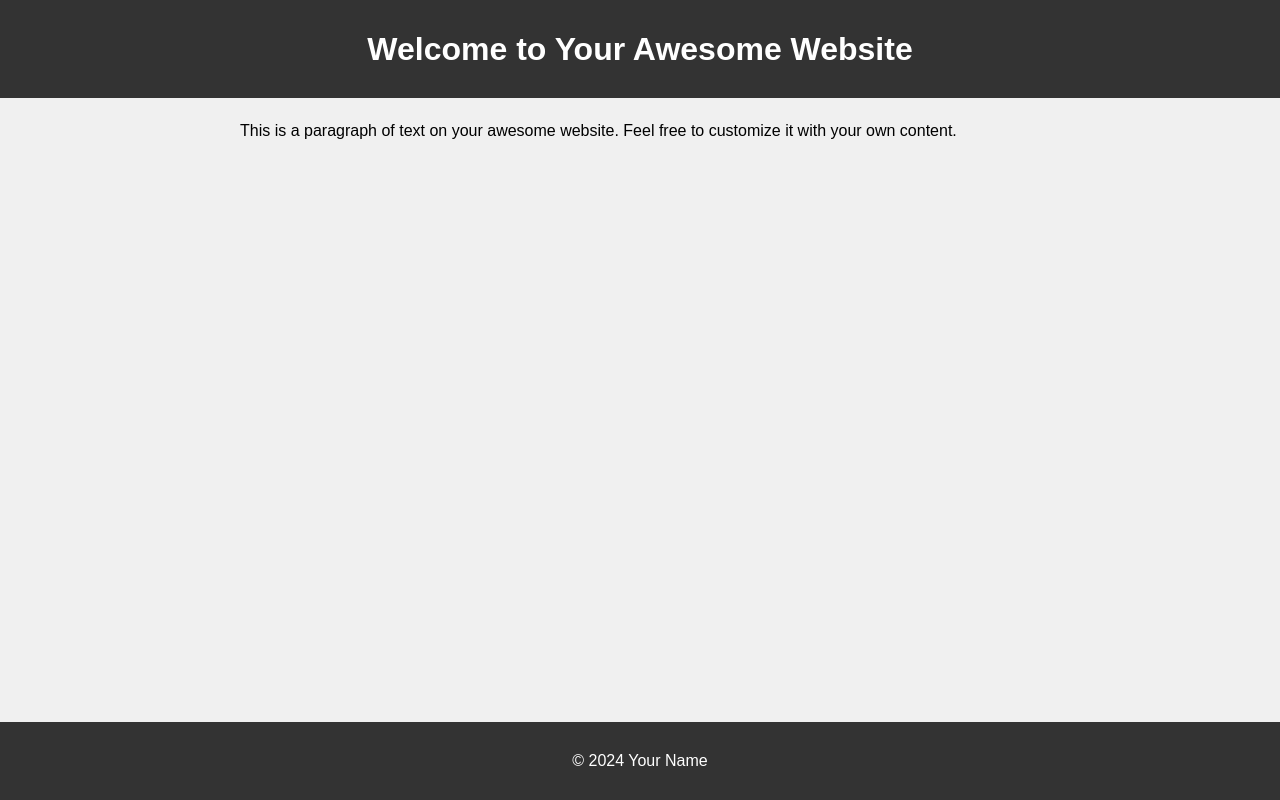
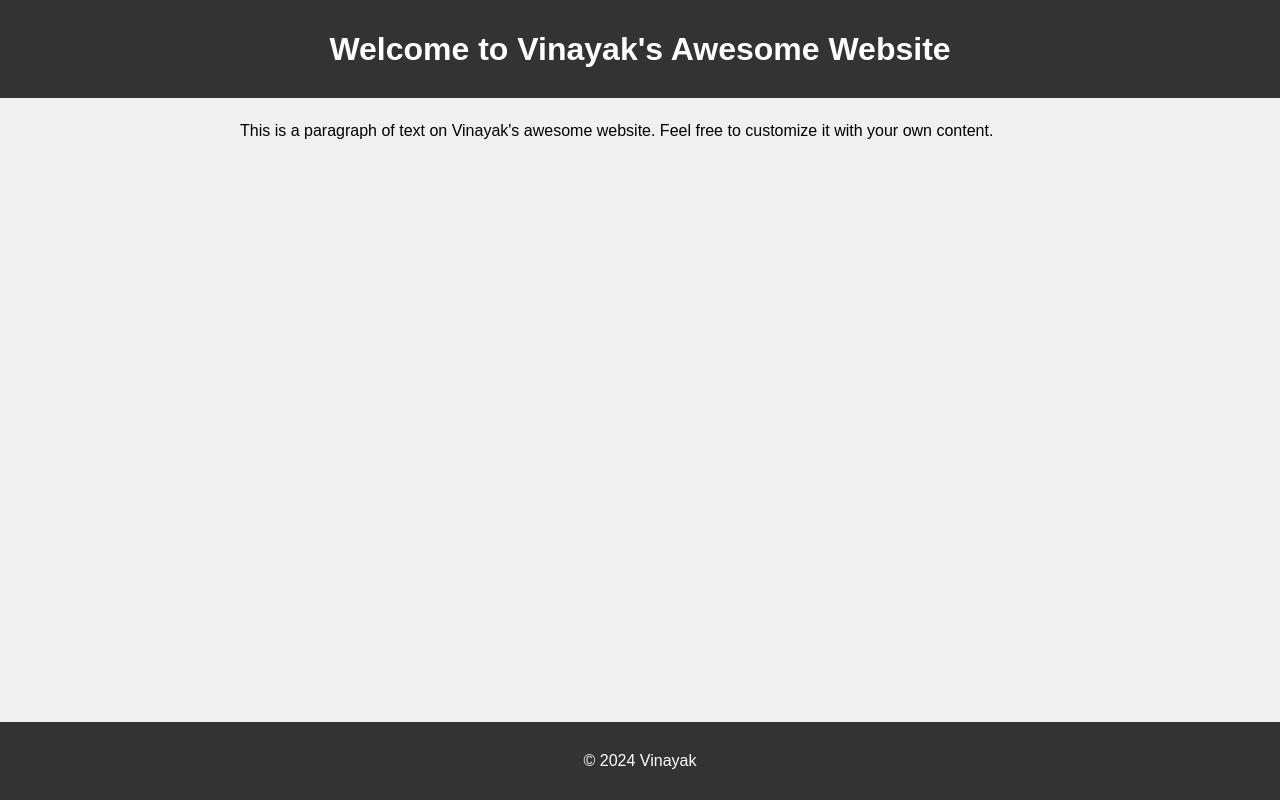
Before and after one commit to VinayakPrakashh/VinayakPrakashh.github.io, a plain HTML site: page index.html in a window 1280 px wide. Drawn offline with Linux system fonts and the light colour scheme.

Commit message:
Update index.html

```diff
--- a/index.html
+++ b/index.html
@@ -4,7 +4,7 @@
     <meta charset="UTF-8">
     <meta http-equiv="X-UA-Compatible" content="IE=edge">
     <meta name="viewport" content="width=device-width, initial-scale=1.0">
-    <title>Your Awesome Website</title>
+    <title>Vinayak's Awesome Website</title>
     <style>
         body {
             font-family: Arial, sans-serif;
@@ -44,13 +44,13 @@
 </head>
 <body>
     <header>
-        <h1>Welcome to Your Awesome Website</h1>
+        <h1>Welcome to Vinayak's Awesome Website</h1>
     </header>
     <div class="container">
-        <p>This is a paragraph of text on your awesome website. Feel free to customize it with your own content.</p>
+        <p>This is a paragraph of text on Vinayak's awesome website. Feel free to customize it with your own content.</p>
     </div>
     <footer>
-        <p>&copy; 2024 Your Name</p>
+        <p>&copy; 2024 Vinayak</p>
     </footer>
 </body>
 </html>
```
